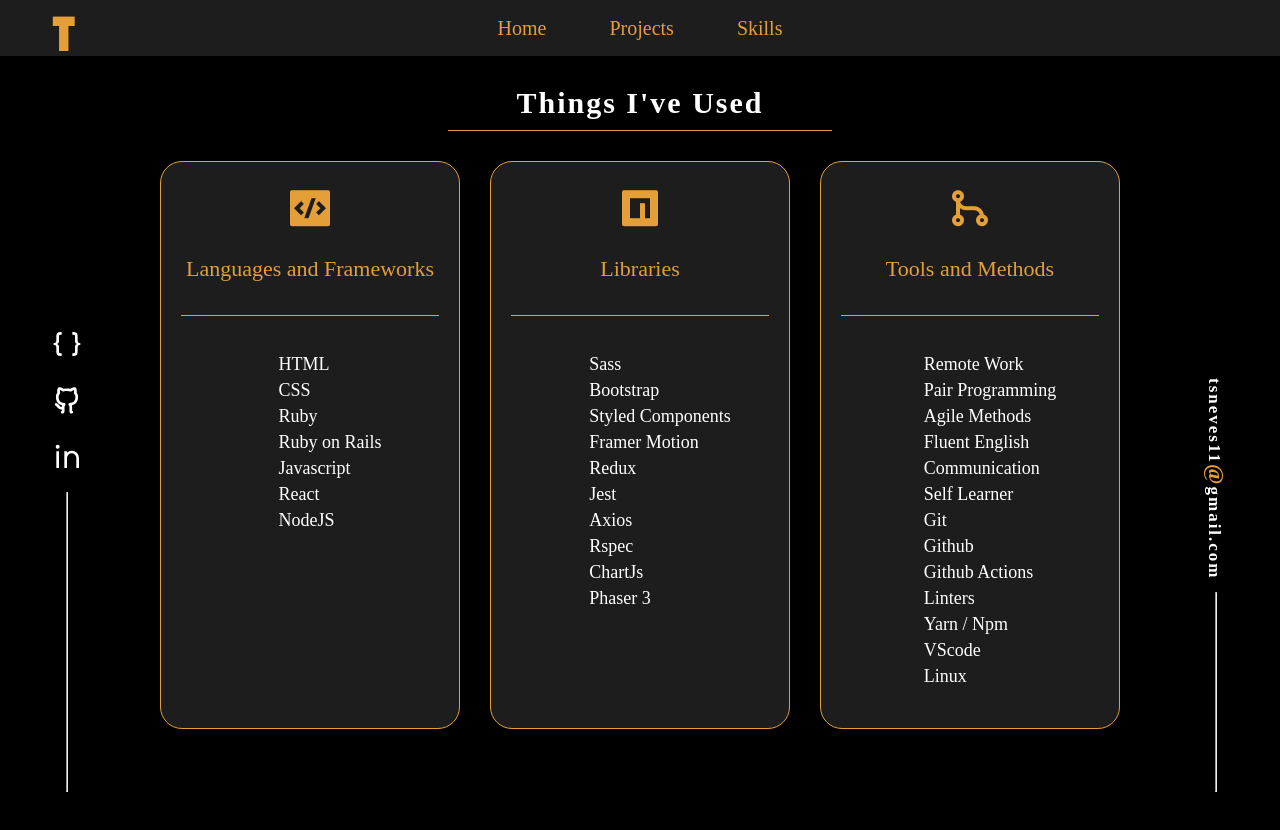
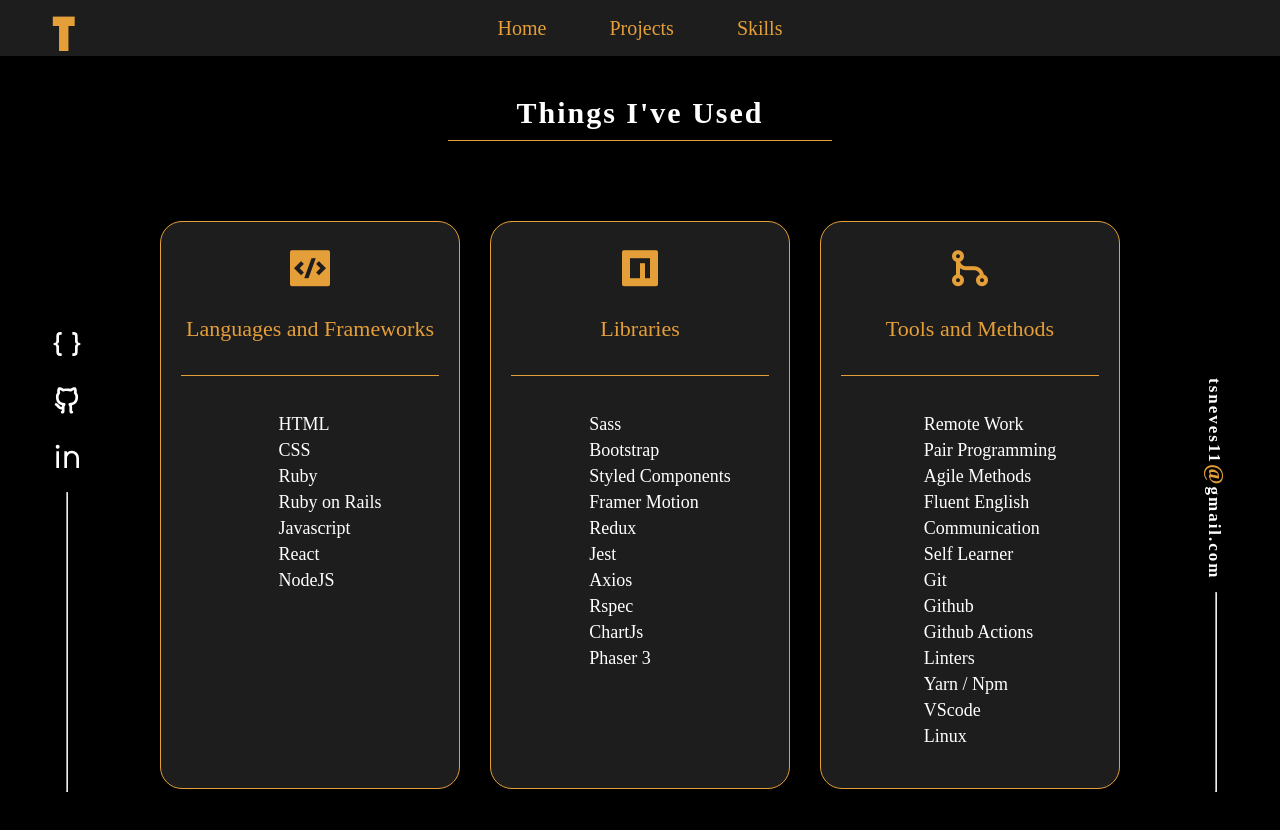
Before and after one commit to thneves/Thales-Next, a Next.js app: page /skills in a window 1280 px wide. Shown: the top 830 px of the page. Before the commit the page ends 800 px from the top, so only its background shows below. Built offline with nearby package versions, Linux system fonts and the light colour scheme; a web font is replaced by a local one.

Commit message:
Fix Heading margin space

```diff
--- a/components/Heading.tsx
+++ b/components/Heading.tsx
@@ -6,7 +6,7 @@
   color: ${colors.lightText};
   font-size: 30px;
   text-align: center;
-  margin: 30px auto;
+  margin: 40px auto;
   padding-bottom: 10px;
   letter-spacing: 2px;
   border-bottom: 1px solid ${colors.primaryColor};
--- a/components/ProjectCard.tsx
+++ b/components/ProjectCard.tsx
@@ -5,7 +5,7 @@
 import { ReactNode } from "react";
 
 const ProjectContainer = styled.div`
-  margin: 50px auto;
+  margin: 40px auto 50px auto;
   width: fit-content;
   display: flex;
   position: relative;
@@ -23,7 +23,7 @@
     z-index: 1;
     background: ${colors.primaryColor};
     opacity: 0.7;
-    transition: ease-in-out 0.9s;
+    transition: ease-in-out 0.5s;
 
     &:hover {
       opacity: 0;
--- a/components/SkillsCard.tsx
+++ b/components/SkillsCard.tsx
@@ -44,6 +44,7 @@
   flex-direction: column;
   align-items: center;
   width: 300px;
+  margin: 40px auto 50px auto;
   border: 1px solid ${colors.primaryColor};
   border-radius: 22px ;
   padding: 20px;
```
